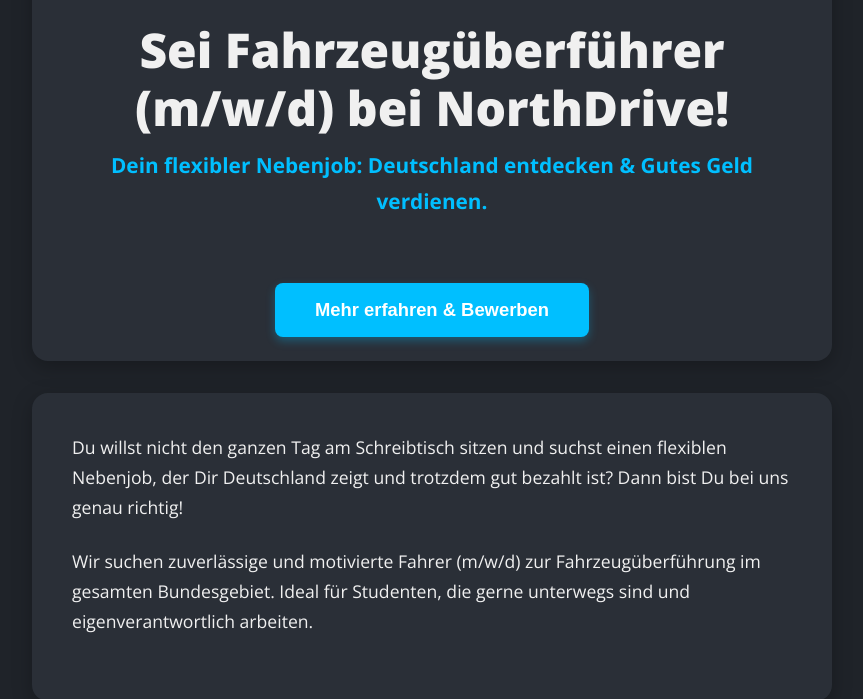
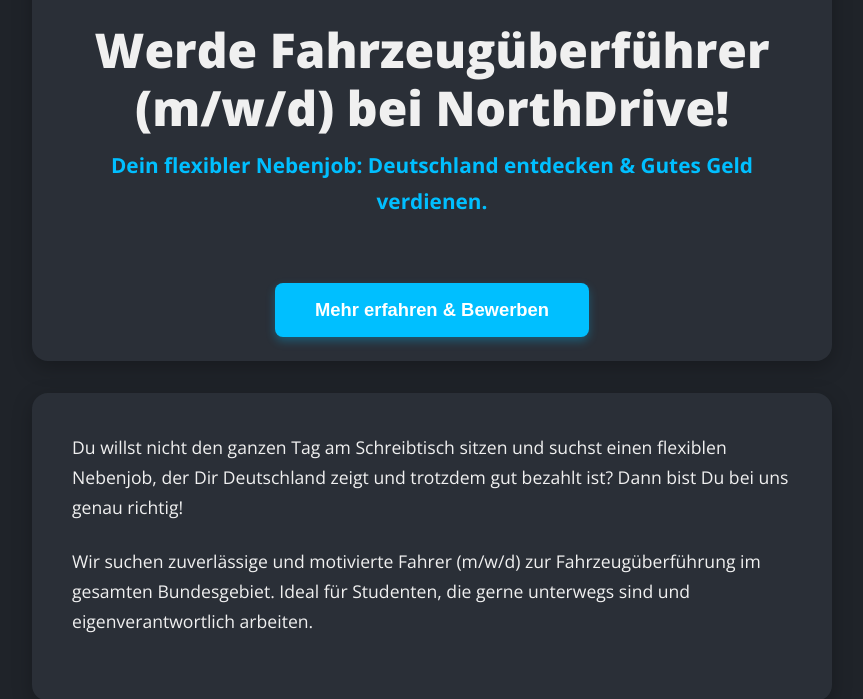
Before and after one commit to frenkeltwingo/website, a plain HTML site: page index.html in a window 1280 px wide. Shown: the part 102-801 px from the top of the page, without its empty margins (208-1071 px from the left). Drawn offline with nearby package versions, Linux system fonts and the light colour scheme.

Commit message:
Überschrift zurück zu 'Werde Fahrzeugüberführer' geändert

```diff
--- a/index.html
+++ b/index.html
@@ -418,7 +418,7 @@
 
     <div class="section hero">
       <img src="logo.png" alt="NorthDrive Logo" class="logo">
-      <h1>Sei Fahrzeugüberführer (m/w/d) bei NorthDrive!</h1>
+      <h1>Werde Fahrzeugüberführer (m/w/d) bei NorthDrive!</h1>
       <p class="hero-subtitle">Dein flexibler Nebenjob: Deutschland entdecken &amp; Gutes Geld verdienen.</p>
       <button id="openFormBtn" class="cta-button">Mehr erfahren &amp; Bewerben</button>
     </div>
```
